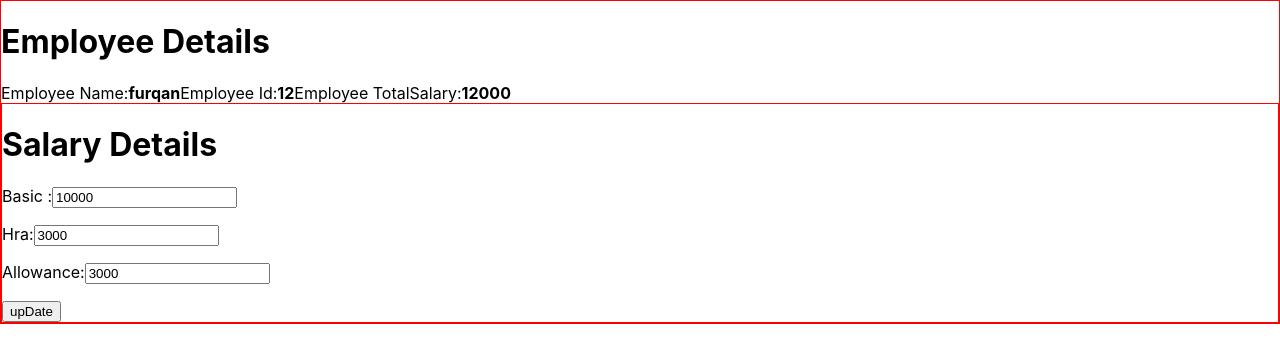
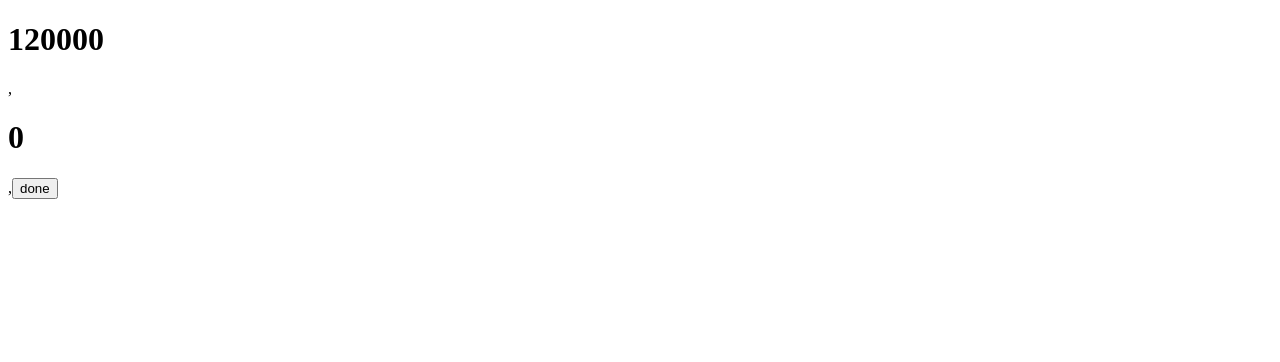
Before and after one commit to foziaShareen/easy_react, a React (Create React App) app: page / in a window 1280 px wide. Shown: the top 362 px of the page. Built offline with nearby package versions, Linux system fonts and the light colour scheme.

Commit message:
must watch first

```diff
--- a/src/App.js
+++ b/src/App.js
@@ -1,25 +1,12 @@
-import logo from './logo.svg';
-import './App.css';
+
+import Salaries  from './salary'
 
 function App() {
   return (
-    <div className="App">
-      <header className="App-header">
-        <img src={logo} className="App-logo" alt="logo" />
-        <p>
-          Edit <code>src/App.js</code> and save to reload.
-        </p>
-        <a
-          className="App-link"
-          href="https://reactjs.org"
-          target="_blank"
-          rel="noopener noreferrer"
-        >
-          Learn React
-        </a>
-      </header>
-    </div>
-  );
+    <div >
+     <Salaries />
+        </div>
+  )
 }
 
 export default App;
--- a/src/index.js
+++ b/src/index.js
@@ -1,58 +1,12 @@
-import React,{Component} from 'react';
+import React from 'react';
 import ReactDOM from 'react-dom';
-import './index.css';
-class Employee extends Component{
-    constructor(props){
-        super(props);
-      this.state={
-          upDatedSalary:null
-      } }
-      getUpDatedSalary=(salary)=>{
-          this.setState({upDatedSalary:salary})
-      }
+import Salaries from './salary'
 
+import App from './App';
 
-    render(){
-        return(
-            <div className="styleclass">
-                <h1>Employee Details</h1>
-                <label>Employee Name:<b>{this.props.EmployeeName}</b></label>
-                <label>Employee Id:<b>{this.props.EmployeeId}</b></label>
-                <label>Employee TotalSalary:<b>{this.props.EmployeeTotalSalary}</b></label>
+ReactDOM.render(
 
-          <Salary BasicSalary={this.props.BasicSalary} Hra={this.props.Hra} Allowance={this.props.Allowance}onSalaryChanged={this.getUpDatedSalary} />
-            </div>
-        )
-    }
-}
-class Salary extends Component{
-    constructor(props){
-        super(props);
-        this.state={
-            hra:this.props.Hra,
-            allowance:this.props.Allowance,
-            basic:this.props.BasicSalary
-        }
-    }
-
-upDatedSalary=()=>{
-    let salary=parseInt(this.ref.basic.value)+parseInt(this.ref.hra.value)+parseInt(this.ref.allowance.value);
-    this.props.onSalaryChanged(salary);}
-
-
-    render(){
-        return(
-            <div className="styleclass">
-                <h1>Salary Details</h1>
-               <p> <label>Basic :<input type="text" ref="basic" defaultValue={this.state.basic}></input></label></p>
-                <p><label>Hra:<input type="text" ref="hra" defaultValue={this.state.hra}></input></label></p>
-                <p><label>Allowance:<input type="text" ref="allowance" defaultValue={this.state.allowance} ></input></label></p>
-                <button onClick={this.upDatedSalary}>upDate</button>
-
-            </div>
-        )
-    }
-}
-const element =<Employee EmployeeName="furqan" EmployeeId="12" EmployeeTotalSalary="12000"
-BasicSalary="10000" Hra="3000" Allowance="3000" />
-ReactDOM.render(element,document.getElementById('root'))
+    <App />
+  ,
+  document.getElementById('root')
+);
--- /dev/null
+++ b/src/salary.js
@@ -0,0 +1,29 @@
+import React from 'react';
+import ReactDOM from 'react-dom';
+class Salaries extends React.Component{
+    constructor(props){
+        super(props);
+        this.state={
+salary:"120000",
+counter:0
+        }
+    }
+        upDate(){
+        this.setState({
+            salary:"140000",
+            counter:this.state.counter+1
+        })
+
+    }
+    render(){
+        return(
+            <div>
+            <h1>{this.state.salary}</h1>,
+            <h1>{this.state.counter}</h1>,
+
+            <button onClick={()=>{this.upDate()}}>done</button>
+            </div>
+        )
+    }
+}
+export default Salaries;
```
